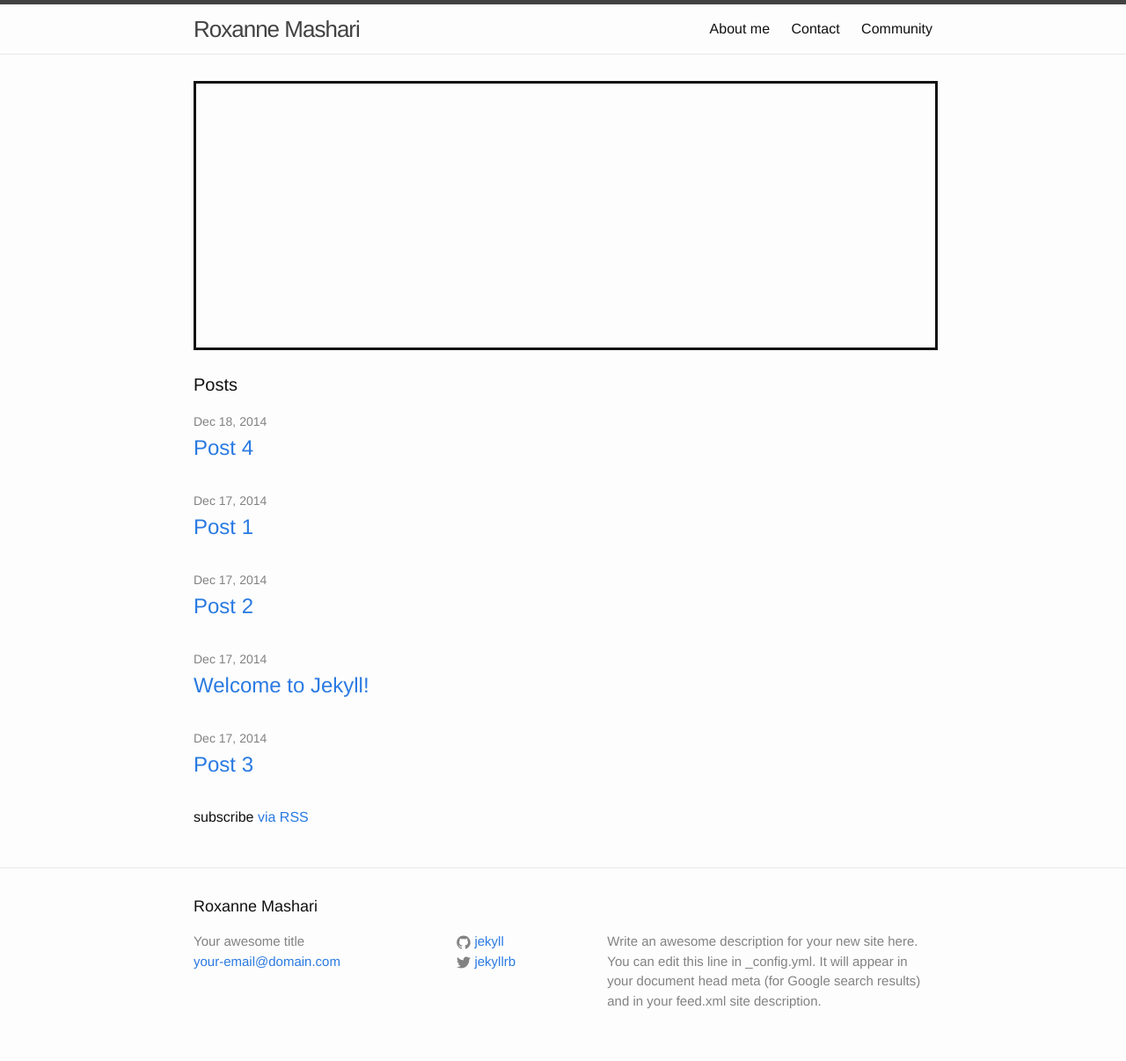
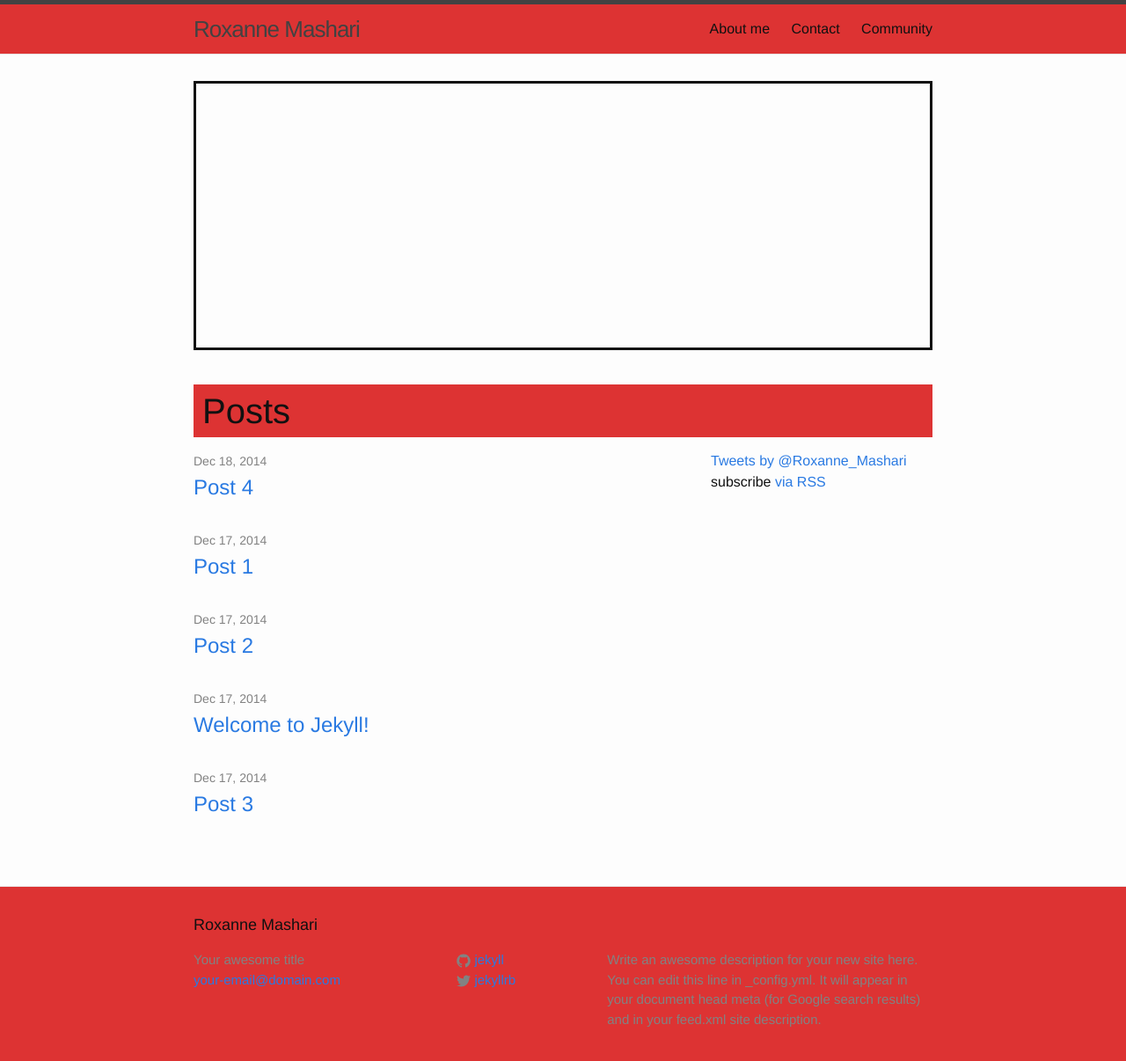
Before and after one commit to 90max/roxanneblog, a Jekyll site: the page built from blog/index.html, in a window 1280 px wide and 1230 px high. Shown: the top 1206 px of the window at 88% size. Built offline with Jekyll 4.4.1, drawn with Linux system fonts in a browser that asks for light colours; comment, search, counter and statistics services are not loaded.

Commit message:
twitwidget/homepageedit

```diff
--- a/blog/_sass/_layout.scss
+++ b/blog/_sass/_layout.scss
@@ -200,6 +200,7 @@
 }
 
 .post-title {
+    margin-top: 62px; /*accounts for the fixednav*/
     font-size: 42px;
     letter-spacing: -1px;
     line-height: 1;
--- a/blog/community.html
+++ b/blog/community.html
@@ -1,7 +1,7 @@
 ---
 layout: default
 ---
-<h1 class="page-heading">Posts</h1>
+<h1 class="post-title">Community</h1>
 
 
   <ul class="post-list">
--- /dev/null
+++ b/blog/css/about.css
@@ -0,0 +1,3 @@
+h1.post-title{
+	margin-top: 62px;
+}
--- a/blog/css/homepage.css
+++ b/blog/css/homepage.css
@@ -1,5 +1,41 @@
+/*HEADER-----------------------------*/
+header.site-header{
+	background-color:	#dd3333;
+	position: fixed;
+	width: 100%;
+}
+
+/*MAIN PAGE--------------------------*/
+
+div.home{
+	margin-top: 62px;
+	width: 100%;
+}
+
 #carousel{
 	height: 300px;
-	width: 100%;
 	border: solid;
 }
+
+ul.post-list{
+	width: 70%;
+	float: left;
+}
+
+div#widget{
+	width: 30%;
+	float: right;
+}
+
+h1.page-heading{
+	font-size: 40px;
+	margin-top: 15px;
+	background-color: #dd3333;
+	padding-left: 10px;
+}
+
+/*FOOTER-----------------------------*/
+
+footer.site-footer{
+	background-color: #dd3333;
+}
--- a/blog/index.html
+++ b/blog/index.html
@@ -24,6 +24,12 @@ layout: default
       {% endfor %}
     </ul>
 
+
+  <div id='widget'>
+    <a class="twitter-timeline" href="https://twitter.com/Roxanne_Mashari" data-widget-id="545664821530988544">Tweets by @Roxanne_Mashari</a>
+    <script>!function(d,s,id){var js,fjs=d.getElementsByTagName(s)[0],p=/^http:/.test(d.location)?'http':'https';if(!d.getElementById(id)){js=d.createElement(s);js.id=id;js.src=p+"://platform.twitter.com/widgets.js";fjs.parentNode.insertBefore(js,fjs);}}(document,"script","twitter-wjs");</script>
+  </div>
+
   <p class="rss-subscribe">subscribe <a href="{{ "/feed.xml" | prepend: site.baseurl }}">via RSS</a></p>
 
 </div>
```
Also changed, not shown: 2014-12-17-Post-2.markdown (deleted, +0 -7 lines). Lines whose indentation alone changed are shown as unchanged.
